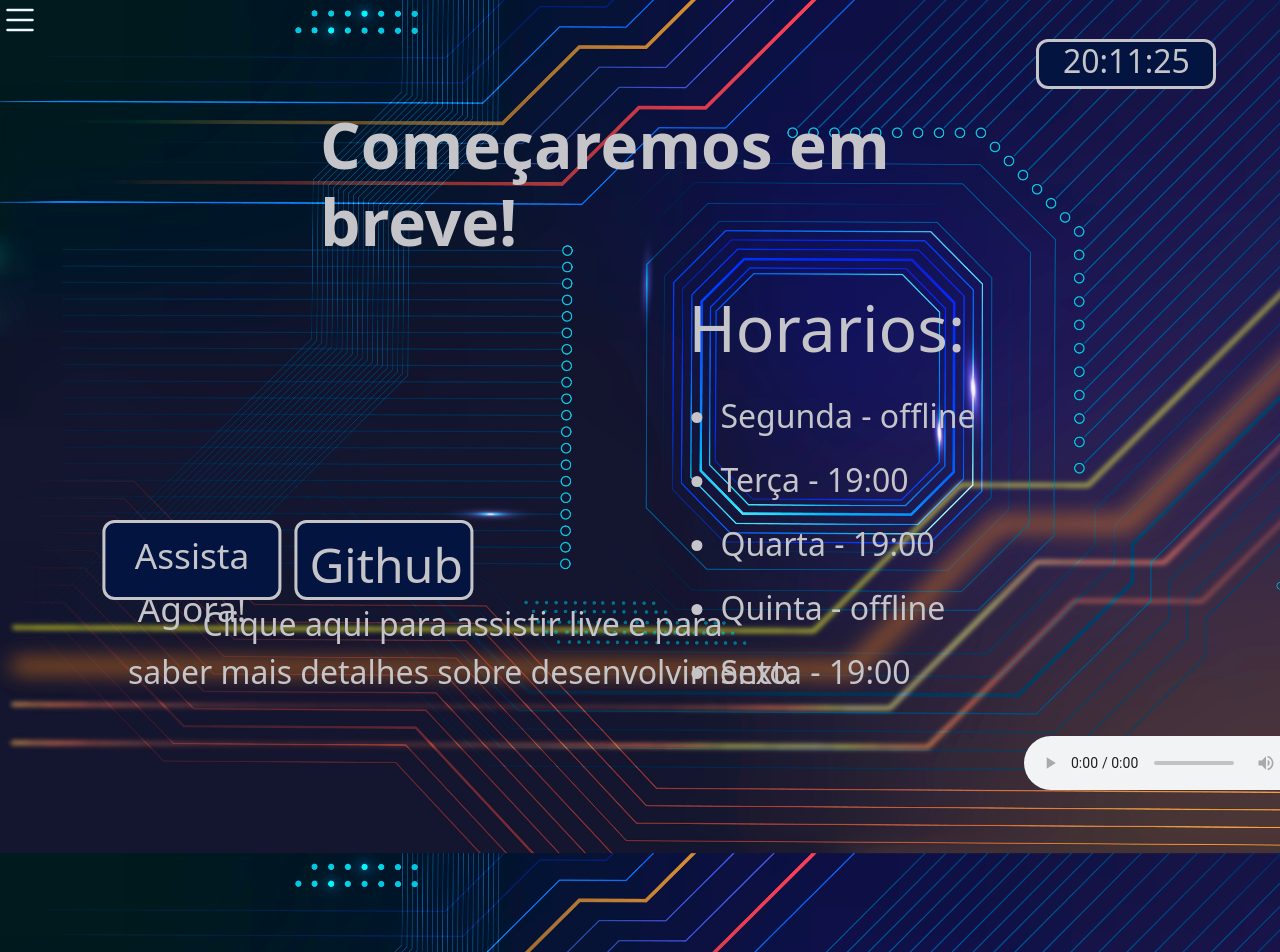
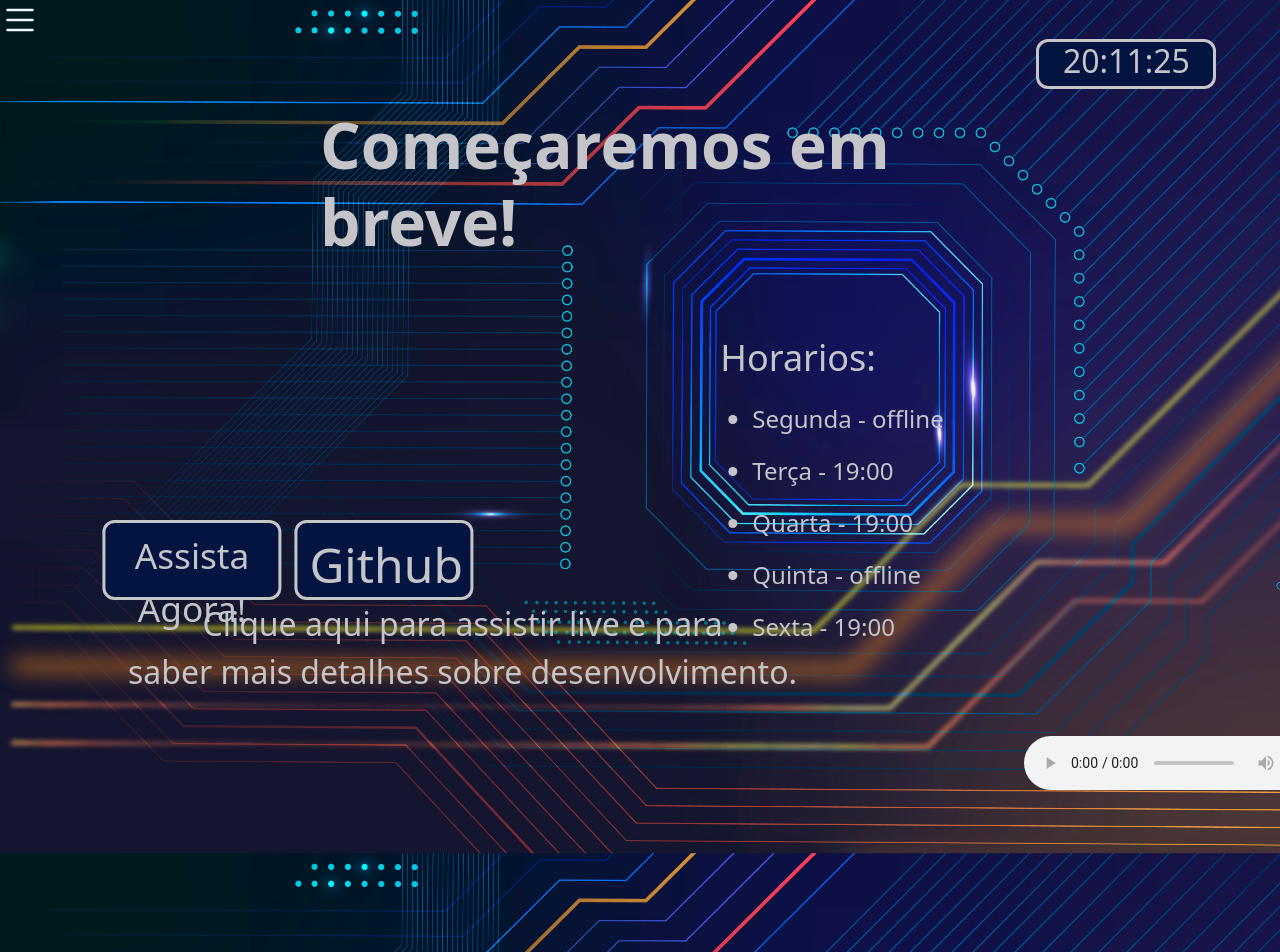
Before and after one commit to jauumgod/Live-Overlay---Flask-Py, a Flask app: page / in a window 1280 px wide; the page is wider, and only the part inside the window is pictured. Shown: the top 952 px of that part. Run offline with Flask 2, Linux system fonts and the light colour scheme.

Commit message:
version_1.0.3

```diff
--- a/static/style.css
+++ b/static/style.css
@@ -38,7 +38,7 @@ h1{
     text-align: center;
 }
 .horarios{
-    font-size: 2em;
+    font-size: 1.5em;
     position: absolute;
     top: 62%;
     left: 65%;
@@ -47,7 +47,7 @@ h1{
 
 }
 .hr{
-    font-size: 2em;
+    font-size: 1.5em;
     font-weight: 500;
 }
 
```
